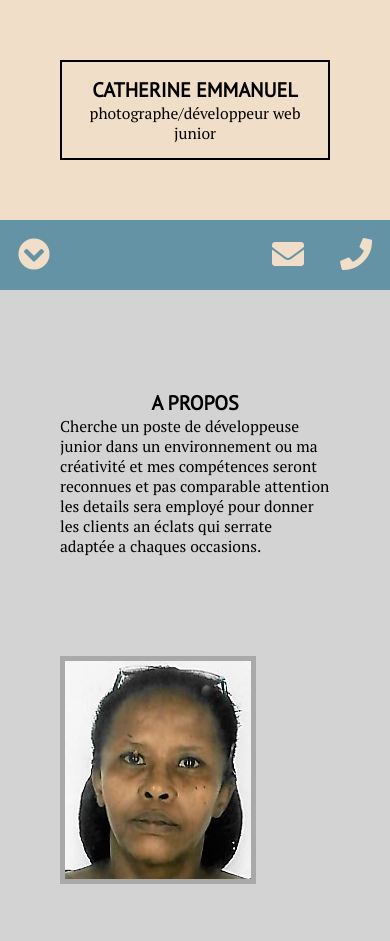
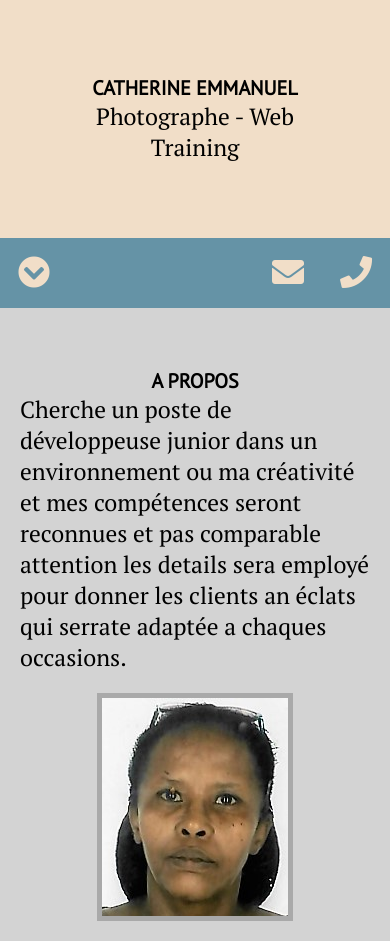
Before and after one commit to Catherine-Emmanuel/CV, a plain HTML site: page index.html in a window 390 px wide. Shown: the top 941 px of the page. Drawn offline with Linux system fonts and the light colour scheme.

Commit message:
header h2 / css : padding & border

```diff
--- a/css/style.css
+++ b/css/style.css
@@ -59,7 +59,6 @@ nav a:hover{
   display: none;
 }
 .div1{
-  border: solid 2px black;
   padding: 15px;
   text-align:center;
   margin: 10px;
@@ -221,7 +220,8 @@ i{
   }
 
   #apropos>.left{
-    width: 30%
+    width: 100%;
+    text-align: center;
   }
   #apropos>.middle{
     width:70%
@@ -239,6 +239,9 @@ i{
   #experiences div .right, #experiences div .left{
     float: none;
     width: 100%
+  }
+  p{
+    font-size: 6vw;
   }
   nav{
     display: flex;
@@ -282,4 +285,7 @@ i{
     float:none;
     width: 100%;
   }
+  .right,.left,.middle{
+    padding: 10px;
+  }
 }
--- a/index.html
+++ b/index.html
@@ -13,7 +13,7 @@
       <div class="background">
         <div class="div1">
           <h2>CATHERINE EMMANUEL</h2>
-          <p>photographe/développeur web junior</p>
+          <p>Photographe - Web Training</p>
         </div>
     </header>
 
```
